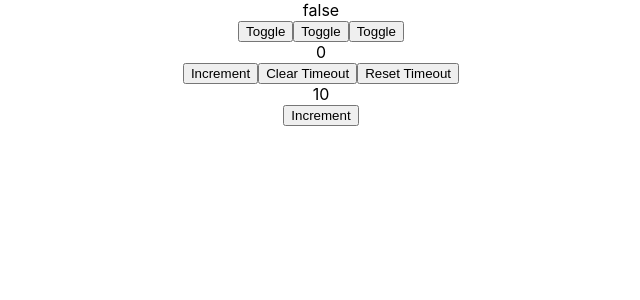
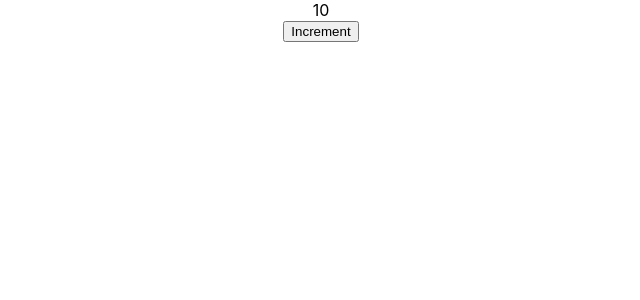
Before and after one commit to vyash5075/React-Custom-Hooks, a React (Create React App) app: page / in a window 1280 px wide. Shown: the top 300 px of the page, without its empty margins (319-959 px from the left). Built offline with nearby package versions, Linux system fonts and the light colour scheme.

Commit message:
update Effect hook

```diff
--- a/src/App.js
+++ b/src/App.js
@@ -2,12 +2,14 @@ import './App.css';
 import ToggleComponent from  '../src/Toggle/ToggleComponent'
 import TimeOutComponent from '../src/useTimout/TimeCompoent'
 import DebounceComponent from '../src/useDebounce/DebounceComponent'
+import UpdateEffect from '../src/useUpdateEffect/UpdateEffectComponent'
 function App() {
   return (
     <div className="App">
-      <ToggleComponent/>
-      <TimeOutComponent/>
-      <DebounceComponent/>
+      {/* <ToggleComponent/>
+      <TimeOutComponent/> */}
+      {/* <DebounceComponent/> */}
+      <UpdateEffect/>
 
     </div>
   );
--- /dev/null
+++ b/src/useUpdateEffect/UpdateEffectComponent.js
@@ -0,0 +1,14 @@
+import { useState } from "react"
+import useUpdateEffect from "./useUpdateEffect"
+
+export default function UpdateEffectComponent() {
+  const [count, setCount] = useState(10)
+  useUpdateEffect(() => alert("count"), [count])
+
+  return (
+    <div>
+      <div>{count}</div>
+      <button onClick={() => setCount(c => c + 1)}>Increment</button>
+    </div>
+  )
+}
--- /dev/null
+++ b/src/useUpdateEffect/useUpdateEffect.js
@@ -0,0 +1,20 @@
+import { useEffect, useRef } from "react"
+
+//It runs oly when the things chnges not on the first Render.
+export default function useUpdateEffect(callback, dependencies) {
+  const firstRenderRef = useRef(true)
+
+  useEffect(() => {
+      //alert(firstRenderRef.current)
+    if (firstRenderRef.current) {
+      firstRenderRef.current = false
+      return
+    }
+    return callback()
+  }, dependencies)
+}
+
+//react 18 me panga hai
+// component   mount --> unmount--> mount
+// tohapko lagega ye mount pr bhi chal rha hai.
+//isiliye hamne yaha alert laga kar choda hai test karne ke liye
```
